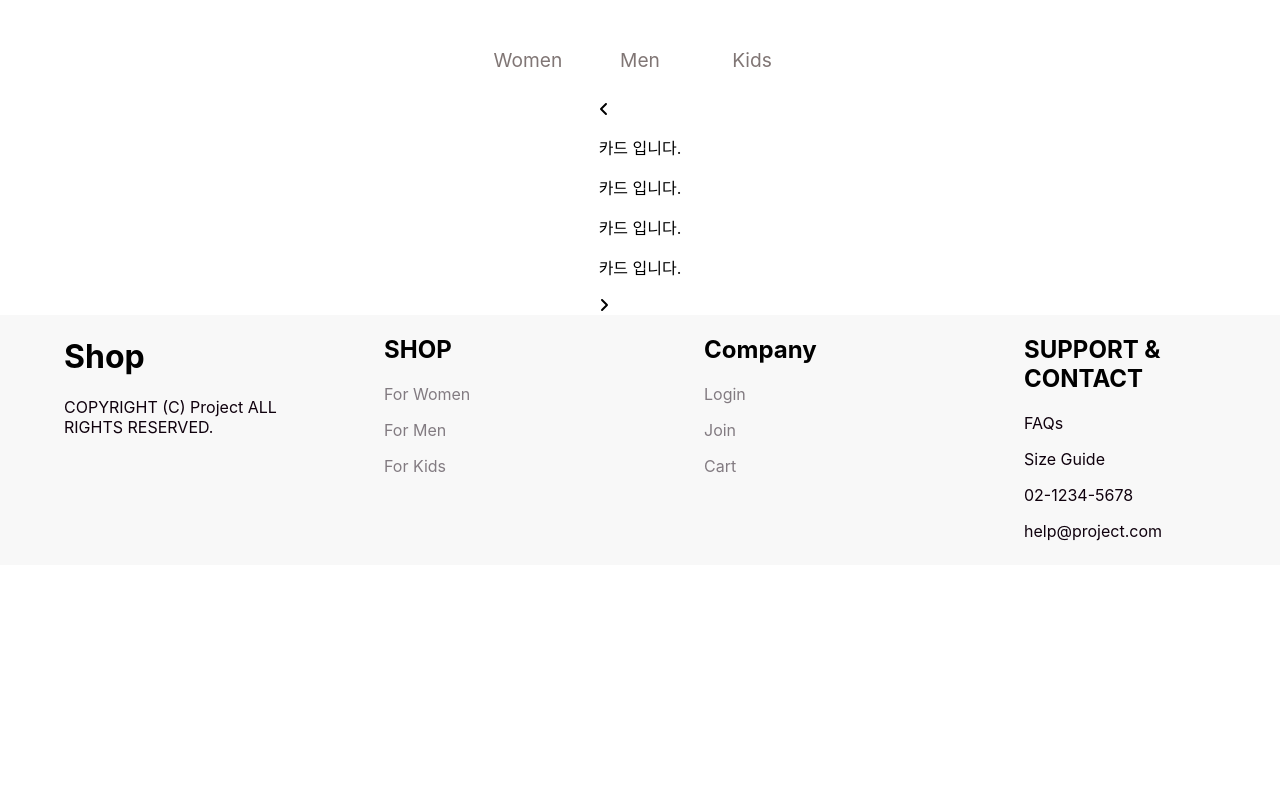
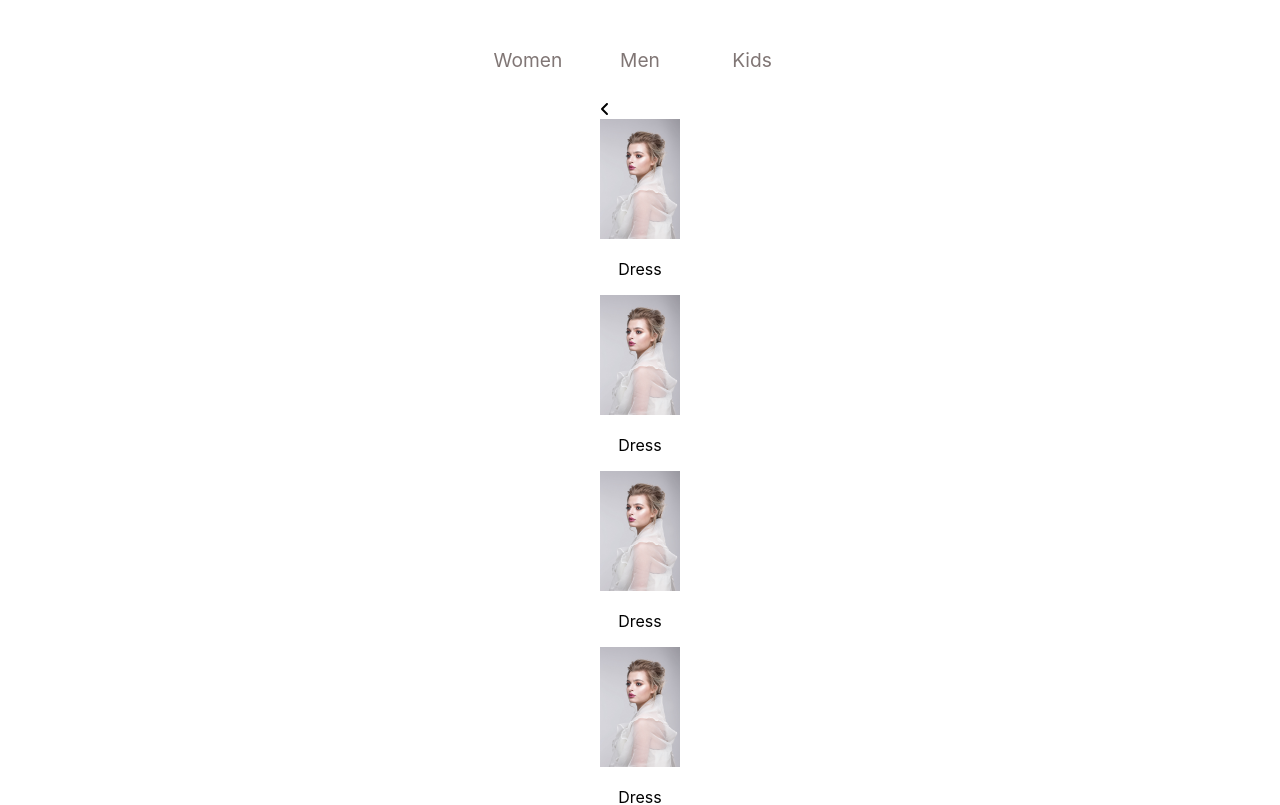
Before and after one commit to MuiltProject/React-Project, a React (Create React App) app: page / in a window 1280 px wide. Shown: the part 1401-2206 px from the top of the page. Before the commit the page ends 1966 px from the top, so only its background shows below. Built offline with nearby package versions, Linux system fonts and the light colour scheme.

Commit message:
design: Main - Category Card UI/UX 구현

```diff
--- a/src/components/CardByCategory/index.styled.js
+++ /dev/null
@@ -1,5 +0,0 @@
-import styled from "@emotion/styled";
-
-const Container = styled.div``;
-
-export { Container };
--- a/src/components/CardByCategory/index.jsx
+++ b/src/components/Category/Card/index.jsx
@@ -2,10 +2,13 @@ import React from "react";
 
 import * as S from "./index.styled";
 
-function Card() {
+function Card({ pic, category }) {
   return (
     <S.Container>
-      <p>Card By Category</p>
+      <S.Pic src={pic} alt="pic"></S.Pic>
+      <S.Wrapper>
+        <p>{category}</p>
+      </S.Wrapper>
     </S.Container>
   );
 }
--- /dev/null
+++ b/src/components/Category/Card/index.styled.js
@@ -0,0 +1,16 @@
+import styled from "@emotion/styled";
+
+const Container = styled.div``;
+
+const Wrapper = styled.div`
+  display: flex;
+  justify-content: center;
+  align-content: center;
+`;
+
+const Pic = styled.img`
+  width: 10vh;
+  height: auto;
+`;
+
+export { Container, Wrapper, Pic };
--- a/src/components/Category/Carousel/index.jsx
+++ b/src/components/Category/Carousel/index.jsx
@@ -3,15 +3,16 @@ import React from "react";
 import * as S from "./index.styled";
 
 import { LeftArrow, RightArrow } from "../../svg/Arrow";
+import Card from "../Card";
 
-function Carousel() {
+function Carousel({ pic, category }) {
   return (
     <S.Container>
       <LeftArrow />
-      <p>카드 입니다.</p>
-      <p>카드 입니다.</p>
-      <p>카드 입니다.</p>
-      <p>카드 입니다.</p>
+      <Card pic={pic} category={category} />
+      <Card pic={pic} category={category} />
+      <Card pic={pic} category={category} />
+      <Card pic={pic} category={category} />
       <RightArrow />
     </S.Container>
   );
--- a/src/components/Category/index.jsx
+++ b/src/components/Category/index.jsx
@@ -3,6 +3,7 @@ import TextButton from "../Button";
 import Carousel from "./Carousel";
 
 import * as S from "./index.styled";
+import Pic from "../../assets/Category/women.jpg";
 
 function Category() {
   return (
@@ -16,7 +17,7 @@ function Category() {
         <TextButton category={"Kids"} />
       </S.Wrapper>
       <S.Wrapper>
-        <Carousel />
+        <Carousel pic={Pic} category={"Dress"} />
       </S.Wrapper>
     </S.Container>
   );
--- a/src/components/FontAwesome/index.jsx
+++ b/src/components/FontAwesome/index.jsx
@@ -3,6 +3,7 @@ import { FontAwesomeIcon } from "@fortawesome/react-fontawesome";
 import { faRotateLeft } from "@fortawesome/free-solid-svg-icons";
 import { faHouse } from "@fortawesome/free-solid-svg-icons";
 
+// TODO: Refactor - svg로 옮기기
 export function House() {
   return <FontAwesomeIcon icon={faHouse} />;
 }
```
Also changed, not shown: src/assets/Category/women.jpg (added).
